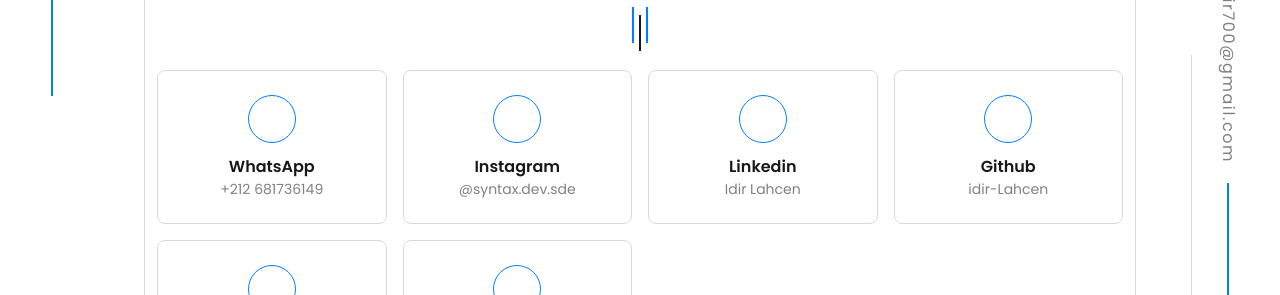
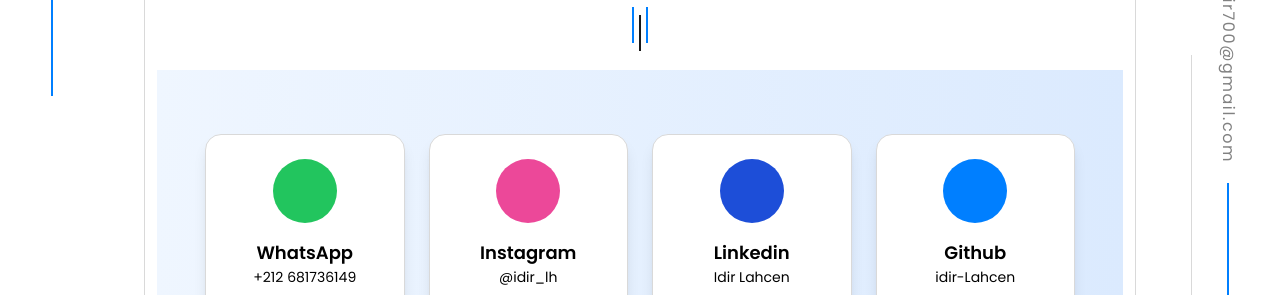
Before and after one commit to idir2023/next-portfolio-idir, a Next.js app: page /next-portfolio-idir/contact in a window 1280 px wide. Shown: the part 505-800 px from the top of the page. Built offline with nearby package versions, Linux system fonts and the light colour scheme.

Commit message:
my commit today

```diff
--- a/data/user.json
+++ b/data/user.json
@@ -265,7 +265,7 @@
         "id": 2,
         "icon": "fab fa-instagram",
         "name": "Instagram",
-        "username": "@syntax.dev.sde",
+        "username": "@idir_lh",
         "category": "Social Media",
         "url": "https://www.instagram.com/idir_lh/"
       },
@@ -275,7 +275,7 @@
         "name": "Linkedin",
         "username": "Idir Lahcen",
         "category": "Social Media",
-        "url": "https://www.linkedin.com/in/idir-lahcen-99270b309/"
+        "url": "https://www.linkedin.com/in/lahcen-idir-99270b309/"
       },
       {
         "id": 6,
--- a/pages/contact.jsx
+++ b/pages/contact.jsx
@@ -2,6 +2,26 @@ import AppSection from '../components/molecules/AppSection';
 import AppHeader from '../components/organisms/AppHeader';
 import AppShell from '../components/templates/AppShell';
 import USER from '../data/user.json';
+
+const getIconColor = (platform) => {
+  switch (platform) {
+    case 'Instagram':
+      return 'bg-pink-500 text-white'; // Instagram's brand color
+    case 'WhatsApp':
+      return 'bg-green-500 text-white'; // WhatsApp's brand color
+    case 'GitHub':
+      return 'bg-black text-white'; // GitHub's brand color
+    case 'Gmail':
+      return 'bg-red-500 text-white'; // Gmail's brand color
+    case 'Location':
+      return 'bg-black text-white'; // Location's color
+    case 'Linkedin':
+      return 'bg-blue-700 text-white'; // LinkedIn's brand color
+    default:
+      return 'bg-primary text-white'; // Default if no specific color
+  }
+};
+
 
 const Contact = () => (
   <AppShell
@@ -15,22 +35,26 @@ const Contact = () => (
       description={USER.contact.description}
     />
     <AppSection title="Connect With Me">
-      <div className="grid grid-cols-1 md:grid-cols-2 xl:grid-cols-4 gap-4">
+      <div className="bg-gradient-to-r from-blue-50 to-blue-100 py-16 px-4 md:px-12">
+        <div className="grid grid-cols-1 md:grid-cols-2 xl:grid-cols-4 gap-6">
           {USER.contact.contents.map((item) => (
             <a
               key={item.id}
               href={item.url}
               target="_blank"
               rel="noopener noreferrer"
-            className="flex flex-col items-center border border-light-gray rounded-lg py-6 px-4 transition duration-300 hover:shadow-lg"
+              className="flex flex-col items-center border border-light-gray rounded-2xl p-6 bg-white shadow-lg hover:shadow-2xl transition duration-300 transform hover:scale-105"
             >
-            <div className="w-12 h-12 rounded-full border border-primary grid place-items-center">
-              <i className={`${item.icon} text-xl`} />
+              <div
+                className={`w-16 h-16 rounded-full ${getIconColor(item.name)} grid place-items-center mb-4`}
+              >
+                <i className={`${item.icon} text-2xl`} />
               </div>
-            <h3 className="text-black font-semibold mt-3">{item.name}</h3>
-            <p className="text-gray text-xs md:text-sm">{item.username}</p>
+              <h3 className="text-lg font-semibold text-gray-800">{item.name}</h3>
+              <p className="text-sm text-gray-600">{item.username}</p>
             </a>
           ))}
+        </div>
       </div>
     </AppSection>
   </AppShell>
```
Lines whose indentation alone changed are shown as unchanged.
